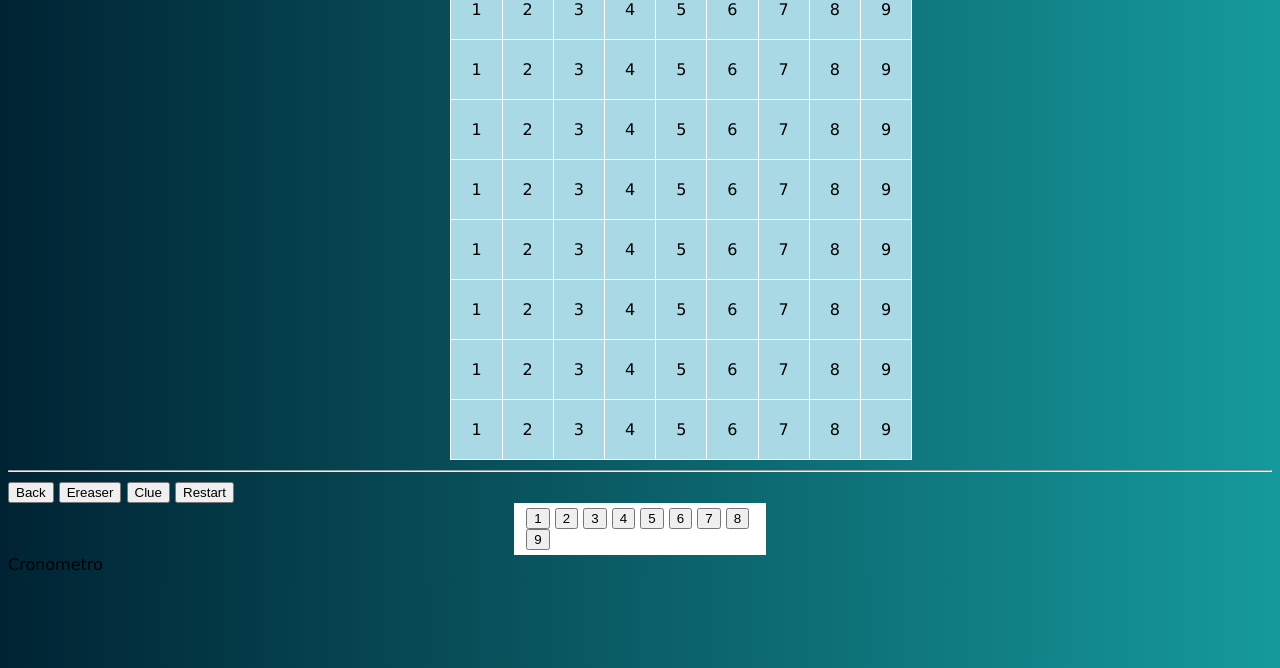
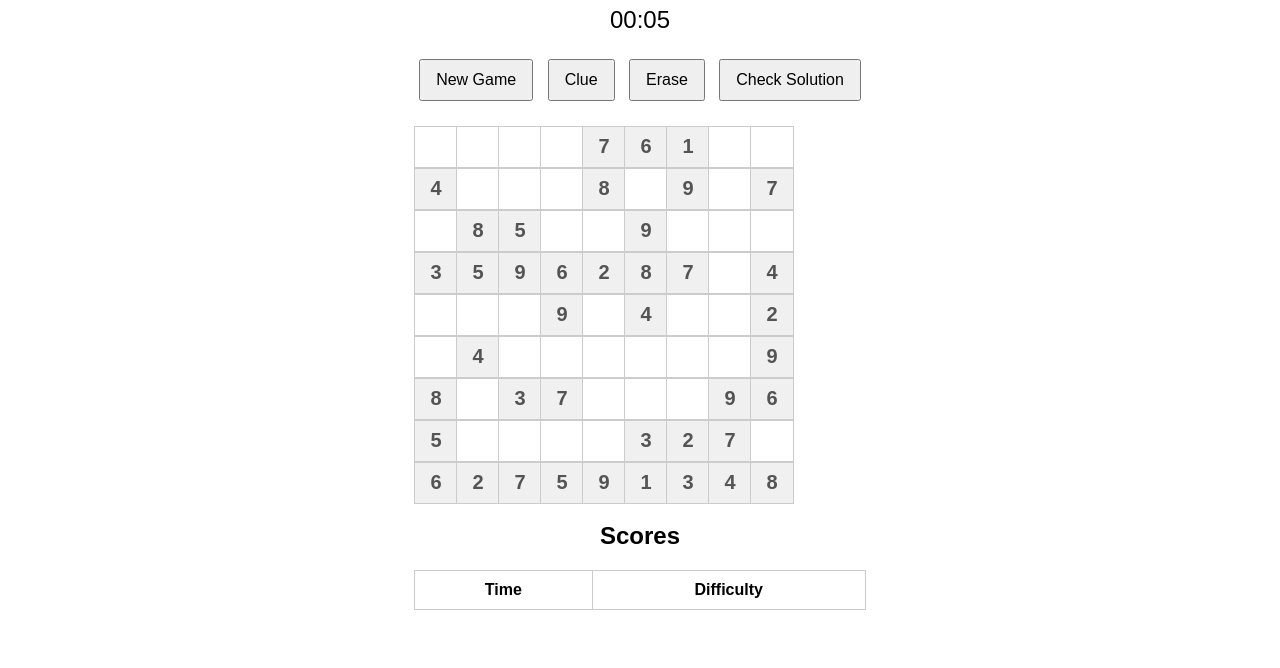
Before and after one commit to IsDilanZ/Sudoku, a plain HTML site: page index.html in a window 1280 px wide. Shown: the part 132-800 px from the top of the page. Drawn offline with Linux system fonts and the light colour scheme.

Commit message:
4th commit

```diff
--- a/index.html
+++ b/index.html
@@ -3,136 +3,35 @@
 <head>
     <meta charset="UTF-8">
     <meta name="viewport" content="width=device-width, initial-scale=1.0">
-    <title>Number Validation</title>
+    <title>Sudoku Game</title>
     <link rel="stylesheet" href="styles.css">
-    <script src="./index.js"></script>
 </head>
 <body>
-    <h1 id="header"> SUDOKU</h1>
-    <hr>
-        <div class="sudokuTable">
-            <table id="mainTable">
-                <tr id="LineOne">
-                <td>1</td>
-                <td>2</td>
-                <td>3</td>
-                <td>4</td>
-                <td>5</td>
-                <td>6</td>
-                <td>7</td>
-                <td>8</td>
-                <td>9</td>
-
-            </tr>
-
-            <tr id="LineTwo">
-                <td>1</td>
-                <td>2</td>
-                <td>3</td>
-                <td>4</td>
-                <td>5</td>
-                <td>6</td>
-                <td>7</td>
-                <td>8</td>
-                <td>9</td>
-            </tr>
-
-            <tr id="LineThree">
-                <td>1</td>
-                <td>2</td>
-                <td>3</td>
-                <td>4</td>
-                <td>5</td>
-                <td>6</td>
-                <td>7</td>
-                <td>8</td>
-                <td>9</td>
-            </tr>
-
-            <tr id="LineFour">
-                <td>1</td>
-                <td>2</td>
-                <td>3</td>
-                <td>4</td>
-                <td>5</td>
-                <td>6</td>
-                <td>7</td>
-                <td>8</td>
-                <td>9</td>
-            </tr>
-
-            <tr id="LineFive">
-                <td>1</td>
-                <td>2</td>
-                <td>3</td>
-                <td>4</td>
-                <td>5</td>
-                <td>6</td>
-                <td>7</td>
-                <td>8</td>
-                <td>9</td>
-            </tr>
-
-            <tr id="LineSix">
-                <td>1</td>
-                <td>2</td>
-                <td>3</td>
-                <td>4</td>
-                <td>5</td>
-                <td>6</td>
-                <td>7</td>
-                <td>8</td>
-                <td>9</td>
-             </tr>
-
-             <tr id="LineEight">
-                <td>1</td>
-                <td>2</td>
-                <td>3</td>
-                <td>4</td>
-                <td>5</td>
-                <td>6</td>
-                <td>7</td>
-                <td>8</td>
-                <td>9</td>
-            </tr>
-            <tr id="LineNine">
-                <td>1</td>
-                <td>2</td>
-                <td>3</td>
-                <td>4</td>
-                <td>5</td>
-                <td>6</td>
-                <td>7</td>
-                <td>8</td>
-                <td>9</td>
-            </tr>
-           </table>
+    <div class="container">
+        <h1>Sudoku Game</h1>
+        <div class="timer" id="timer">00:00</div>
+        <div class="buttons">
+            <button onclick="newGame()">New Game</button>
+            <button onclick="getClue()">Clue</button>
+            <button onclick="eraseBoard()">Erase</button>
+            <button onclick="checkSolution()">Check Solution</button>
         </div>
-        <hr>
-        <div id="buttons">
-            <button id="stepBack">Back</button>
-            <button id="eraser">Ereaser</button>
-            <button id="clue">Clue</button>
-            <button id="newGame">Restart</button>
-       </div>
-
-       <div id="numberButtons">
-        <div class="eachButton">
-        <button id="one">1</button>
-        <button id="two">2</button>
-        <button id="three">3</button>
-        <button id="four">4</button>
-        <button id="five">5</button>
-        <button id="six">6</button>
-        <button id="seven">7</button>
-        <button id="eight">8</button>
-        <button id="nine">9</button>
+        <div class="sudoku-grid" id="sudoku-grid">
+            <!-- Sudoku cells will be generated here -->
         </div>
+        <h2>Scores</h2>
+        <table id="scores-table">
+            <thead>
+                <tr>
+                    <th>Time</th>
+                    <th>Difficulty</th>
+                </tr>
+            </thead>
+            <tbody>
+                <!-- Scores will be added here -->
+            </tbody>
+        </table>
     </div>
-
-       <div id="time">
-            Cronometro
-       </div>
+    <script src="script.js"></script>
 </body>
 </html>
--- a/script.js
+++ b/script.js
@@ -0,0 +1,220 @@
+let solution, originalGrid, timerInterval;
+let secondsElapsed = 0;
+
+document.addEventListener("DOMContentLoaded", function() {
+    newGame();
+});
+
+function startTimer() {
+    const timerElement = document.getElementById("timer");
+    secondsElapsed = 0;
+    timerElement.textContent = formatTime(secondsElapsed);
+    timerInterval = setInterval(() => {
+        secondsElapsed++;
+        timerElement.textContent = formatTime(secondsElapsed);
+    }, 1000);
+}
+
+function stopTimer() {
+    clearInterval(timerInterval);
+}
+
+function formatTime(seconds) {
+    const minutes = Math.floor(seconds / 60);
+    const remainingSeconds = seconds % 60;
+    return `${minutes.toString().padStart(2, '0')}:${remainingSeconds.toString().padStart(2, '0')}`;
+}
+
+function newGame() {
+    stopTimer();
+    const sudokuGrid = document.getElementById("sudoku-grid");
+    sudokuGrid.innerHTML = ''; // Clear existing grid
+    const grid = generateSudoku();
+    originalGrid = grid.map(row => row.slice());
+    solution = solveSudoku(grid.map(row => row.slice()));
+    startTimer();
+
+    grid.forEach((row, rowIndex) => {
+        row.forEach((cell, cellIndex) => {
+            const input = document.createElement("input");
+            input.type = "text";
+            input.maxLength = "1";
+
+            if (cell !== 0) {
+                input.value = cell;
+                input.classList.add("pre-filled");
+                input.disabled = true;
+            }
+
+            sudokuGrid.appendChild(input);
+        });
+    });
+}
+
+function checkSolution() {
+    const sudokuGrid = document.getElementById("sudoku-grid");
+    const inputs = sudokuGrid.querySelectorAll("input");
+    let correct = true;
+
+    inputs.forEach((input, index) => {
+        const row = Math.floor(index / 9);
+        const col = index % 9;
+
+        if (input.value != solution[row][col]) {
+            input.style.backgroundColor = "#ffdddd";
+            correct = false;
+        } else {
+            input.style.backgroundColor = "#ddffdd";
+        }
+    });
+
+    if (correct) {
+        stopTimer();
+        alert("Congratulations! You've solved the Sudoku.");
+        saveScore(secondsElapsed, 'Medium'); // Assuming 'Medium' difficulty for this example
+    } else {
+        alert("There are errors in your solution. Please try again.");
+    }
+}
+
+function getClue() {
+    const sudokuGrid = document.getElementById("sudoku-grid");
+    const inputs = sudokuGrid.querySelectorAll("input");
+    const emptyCells = [];
+
+    inputs.forEach((input, index) => {
+        const row = Math.floor(index / 9);
+        const col = index % 9;
+
+        if (input.value === '') {
+            emptyCells.push({ row, col, index });
+        }
+    });
+
+    if (emptyCells.length > 0) {
+        const randomCell = emptyCells[Math.floor(Math.random() * emptyCells.length)];
+        inputs[randomCell.index].value = solution[randomCell.row][randomCell.col];
+        inputs[randomCell.index].classList.add("pre-filled");
+        inputs[randomCell.index].disabled = true;
+    }
+}
+
+function eraseBoard() {
+    const sudokuGrid = document.getElementById("sudoku-grid");
+    const inputs = sudokuGrid.querySelectorAll("input");
+
+    inputs.forEach((input, index) => {
+        if (!input.classList.contains("pre-filled")) {
+            input.value = '';
+            input.style.backgroundColor = '';
+        }
+    });
+}
+
+function generateSudoku() {
+    const board = Array.from({ length: 9 }, () => Array(9).fill(0));
+    fillBoard(board);
+    removeCells(board, 40);
+    return board;
+}
+
+function fillBoard(board) {
+    const emptyCells = findEmptyCells(board);
+    if (emptyCells.length === 0) return true;
+
+    const [row, col] = emptyCells[0];
+    const numbers = shuffleArray([1, 2, 3, 4, 5, 6, 7, 8, 9]);
+
+    for (let num of numbers) {
+        if (isValidMove(board, row, col, num)) {
+            board[row][col] = num;
+            if (fillBoard(board)) return true;
+            board[row][col] = 0;
+        }
+    }
+
+    return false;
+}
+
+function solveSudoku(board) {
+    const emptyCells = findEmptyCells(board);
+    if (emptyCells.length === 0) return board;
+
+    const [row, col] = emptyCells[0];
+
+    for (let num = 1; num <= 9; num++) {
+        if (isValidMove(board, row, col, num)) {
+            board[row][col] = num;
+            if (solveSudoku(board)) return board;
+            board[row][col] = 0;
+        }
+    }
+
+    return false;
+}
+
+function findEmptyCells(board) {
+    const emptyCells = [];
+    for (let row = 0; row < 9; row++) {
+        for (let col = 0; col < 9; col++) {
+            if (board[row][col] === 0) emptyCells.push([row, col]);
+        }
+    }
+    return emptyCells;
+}
+
+function isValidMove(board, row, col, num) {
+    for (let c = 0; c < 9; c++) {
+        if (board[row][c] === num) return false;
+    }
+
+    for (let r = 0; r < 9; r++) {
+        if (board[r][col] === num) return false;
+    }
+
+    const startRow = Math.floor(row / 3) * 3;
+    const startCol = Math.floor(col / 3) * 3;
+    for (let r = startRow; r < startRow + 3; r++) {
+        for (let c = startCol; c < startCol + 3; c++) {
+            if (board[r][c] === num) return false;
+        }
+    }
+
+    return true;
+}
+
+function removeCells(board, count) {
+    while (count > 0) {
+        const row = Math.floor(Math.random() * 9);
+        const col = Math.floor(Math.random() * 9);
+
+        if (board[row][col] !== 0) {
+            board[row][col] = 0;
+            count--;
+        }
+    }
+}
+
+function shuffleArray(array) {
+    for (let i = array.length - 1; i > 0; i--) {
+        const j = Math.floor(Math.random() * (i + 1));
+        [array[i], array[j]] = [array[j], array[i]];
+    }
+    return array;
+}
+
+function saveScore(time, difficulty) {
+    const scoresTable = document.getElementById("scores-table").querySelector("tbody");
+    const newRow = scoresTable.insertRow();
+    newRow.insertCell(0).textContent = formatTime(time);
+    newRow.insertCell(1).textContent = difficulty;
+    // Here, add code to save the score to a database via an API call if needed.
+    // Example:
+    // fetch('/api/save-score', {
+    //     method: 'POST',
+    //     headers: {
+    //         'Content-Type': 'application/json'
+    //     },
+    //     body: JSON.stringify({ time, difficulty })
+    // });
+}
--- a/styles.css
+++ b/styles.css
@@ -1,42 +1,68 @@
-body{
-    display: grid;
-    background: linear-gradient(to left, rgb(21,154,156),rgb(0,35,51));
-    font-family: 'Lucid Sans','Lucid Sans Regular','Lucid Grande','Lucid Sans Unicorde',Geneva, Verdana, sans-serif;
+body {
+    display: flex;
+    justify-content: center;
+    align-items: center;
+    height: 100vh;
+    margin: 0;
+    font-family: Arial, sans-serif;
 }
 
-
-table,th,td{
-    padding: 20px;
-    border: 1px solid white;
-    border-collapse: collapse ;
-
+.container {
+    text-align: center;
 }
 
-th,td{
-    background-color:rgb(168,217,228);
+.timer {
+    font-size: 24px;
+    margin-bottom: 20px;
 }
 
-#mainTable{
-    margin-inline: 35%;
+.buttons {
+    margin-bottom: 20px;
 }
 
-h1{
-    text-align: center;
-    color: white;
+.buttons button {
+    margin: 5px;
+    padding: 10px 15px;
+    font-size: 16px;
+    cursor: pointer;
 }
 
-hr{
-
-    margin:  10px 0px 10px 0px;
+.sudoku-grid {
+    display: grid;
+    grid-template-columns: repeat(9, 40px);
+    grid-template-rows: repeat(9, 40px);
+    gap: 2px;
+    margin-bottom: 20px;
 }
 
-#numberButtons{
-    margin-inline: 40%;
-    background-color: white;
-    padding: fit-content;
+.sudoku-grid input {
+    width: 38px;
+    height: 38px;
+    text-align: center;
+    font-size: 20px;
+    border: 1px solid #ccc;
 }
 
-.eachButton{
-    margin: 5px;
-    margin-inline-start: 5%;
+.sudoku-grid input:focus {
+    border-color: #000;
 }
+
+.sudoku-grid .pre-filled {
+    background-color: #f0f0f0;
+    font-weight: bold;
+}
+
+table {
+    width: 100%;
+    border-collapse: collapse;
+    margin-top: 20px;
+}
+
+table, th, td {
+    border: 1px solid #ccc;
+}
+
+th, td {
+    padding: 10px;
+    text-align: center;
+}
```
